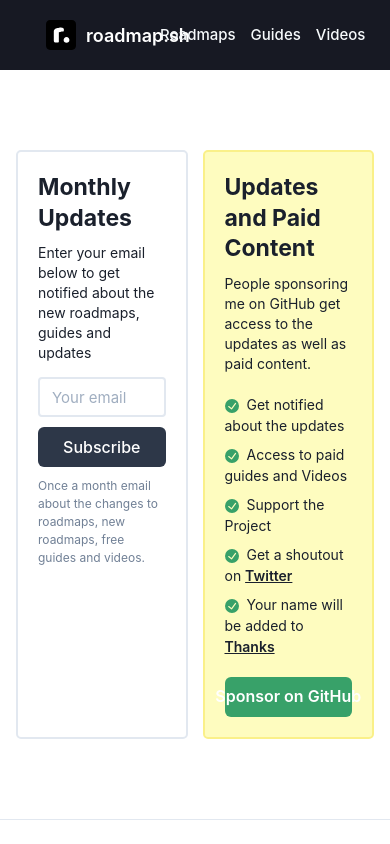
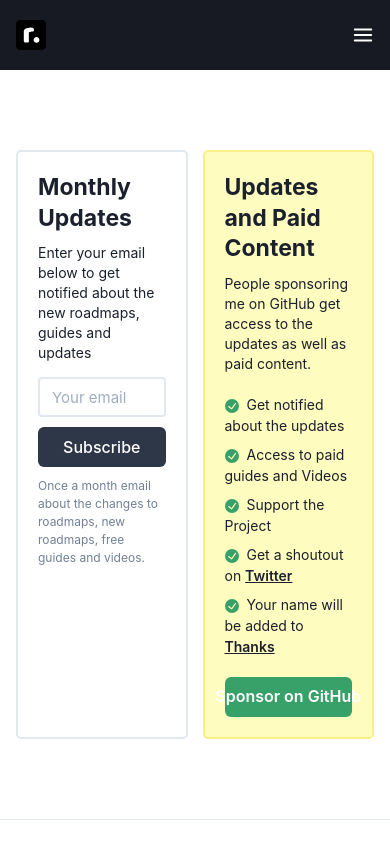
Before and after one commit to jacklee2020716/developer-roadmap, a Next.js app: page /signup in a window 390 px wide. Shown: the top 844 px of the page. Built offline with nearby package versions, Linux system fonts and the light colour scheme.

Commit message:
Add responsive header

```diff
--- a/components/global-header.tsx
+++ b/components/global-header.tsx
@@ -1,29 +1,91 @@
-import { Box, Container, Flex, Image, Link, Stack } from '@chakra-ui/react';
+import {
+  Box,
+  Container,
+  Flex,
+  IconButton,
+  Image,
+  Link,
+  Menu,
+  MenuButton, MenuItem,
+  MenuList,
+  Stack,
+  Text
+} from '@chakra-ui/react';
+import { HamburgerIcon } from '@chakra-ui/icons';
+
+type MenuLinkProps = {
+  text: string;
+  link: string;
+};
+
+function MenuLink(props: MenuLinkProps) {
+  const { text, link } = props;
+
+  return <Link
+    borderBottomWidth={0}
+    borderBottomColor='gray.500'
+    _hover={{ textDecoration: 'none', borderBottomColor: 'white' }}
+    fontWeight={500}
+    href={link}
+  >
+    {text}
+  </Link>;
+}
+
+function DesktopMenuLinks() {
+  return (
+    <Stack d={['none', 'flex', 'flex']} shouldWrapChildren isInline spacing='15px' alignItems='center' color='gray.50'
+           fontSize='15px'>
+      <MenuLink text={'Roadmaps'} link={'/roadmaps'} />
+      <MenuLink text={'Guides'} link={'/guides'} />
+      <MenuLink text={'Videos'} link={'/watch'} />
+
+      <Link ml='10px' bgGradient='linear(to-l, yellow.700, red.600)' p='7px 10px' rounded='4px'
+            _hover={{ textDecoration: 'none', bgGradient: 'linear(to-l, red.800, yellow.700)' }}
+            fontWeight={500} href={'#'}>Subscribe</Link>
+    </Stack>
+  );
+}
+
+function MobileMenuLinks() {
+  return (
+    <Menu>
+      <MenuButton
+        d={['block', 'none', 'none']}
+        as={HamburgerIcon}
+        aria-label='Options'
+        variant='outline'
+        color='white' w='22px' height='22px'
+        cursor='pointer'
+      />
+      <MenuList py={'4px'} rounded='3px' minWidth='150px'>
+        <MenuItem py='4px' borderColor='gray.100' borderBottomWidth={1} fontSize='13px' color='gray.600'>Roadmaps</MenuItem>
+        <MenuItem py='4px' borderColor='gray.100' borderBottomWidth={1} fontSize='13px' color='gray.600'>Guides</MenuItem>
+        <MenuItem py='4px' borderColor='gray.100' borderBottomWidth={1} fontSize='13px' color='gray.600'>Videos</MenuItem>
+        <MenuItem py='4px' borderColor='gray.100' fontSize='13px' color='gray.600'>Subscribe</MenuItem>
+      </MenuList>
+    </Menu>
+  );
+}
 
 export function GlobalHeader() {
   return (
-    <Box bg='gray.900' p='20px 30px'>
+    <Box bg='gray.900' p='20px 0'>
       <Container maxW='container.md'>
-        <Flex justifyContent='space-between'>
-          <Link d='flex' href='/' alignItems='center' color='white' fontWeight={600}
-                _hover={{ textDecoration: 'none' }} fontSize='18px'>
+        <Flex justifyContent='space-between' alignItems='center'>
+          <Link w='100%'
+                d='flex'
+                href='/'
+                alignItems='center'
+                color='white'
+                fontWeight={600}
+                _hover={{ textDecoration: 'none' }}
+                fontSize='18px'>
             <Image h='30px' w='30px' src='/logo.svg' mr='10px' />
-            roadmap.sh
+            <Text d={['none', 'none', 'block']} as='span'>roadmap.sh</Text>
           </Link>
-          <Stack shouldWrapChildren isInline spacing='15px' alignItems='center' color='gray.50' fontSize='15px'>
-            <Link borderBottomWidth={0} borderBottomColor='gray.500'
-                  _hover={{ textDecoration: 'none', borderBottomColor: 'white' }} fontWeight={500}
-                  href='/roadmaps'>Roadmaps</Link>
-            <Link borderBottomWidth={0} borderBottomColor='gray.500'
-                  _hover={{ textDecoration: 'none', borderBottomColor: 'white' }} fontWeight={500}
-                  href='/guides'>Guides</Link>
-            <Link borderBottomWidth={0} borderBottomColor='gray.500'
-                  _hover={{ textDecoration: 'none', borderBottomColor: 'white' }} fontWeight={500}
-                  href='/watch'>Videos</Link>
-            <Link ml='10px' bgGradient='linear(to-l, yellow.700, red.600)' p='7px 10px' rounded='4px'
-                  _hover={{ textDecoration: 'none', bgGradient: 'linear(to-l, red.800, yellow.700)' }}
-                  fontWeight={500} href={'#'}>Subscribe</Link>
-          </Stack>
+          <DesktopMenuLinks />
+          <MobileMenuLinks />
         </Flex>
       </Container>
     </Box>
```
